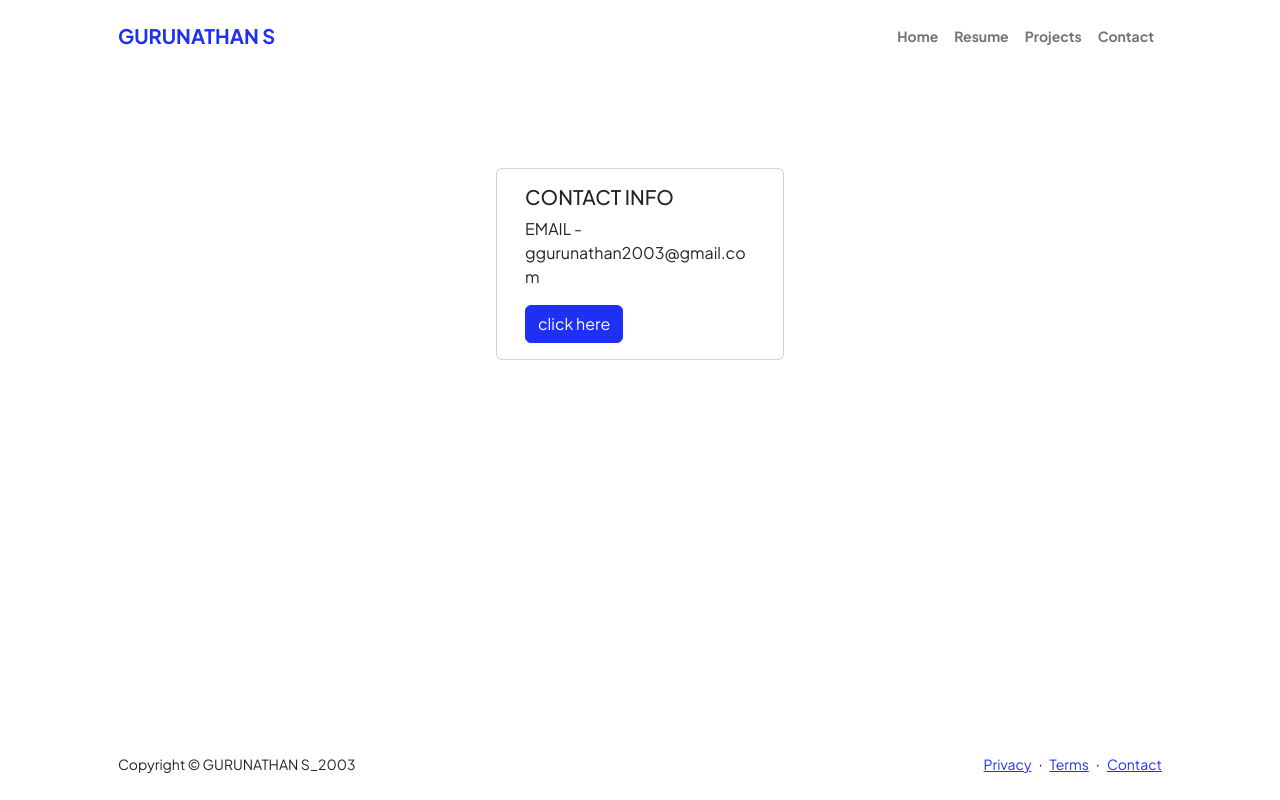
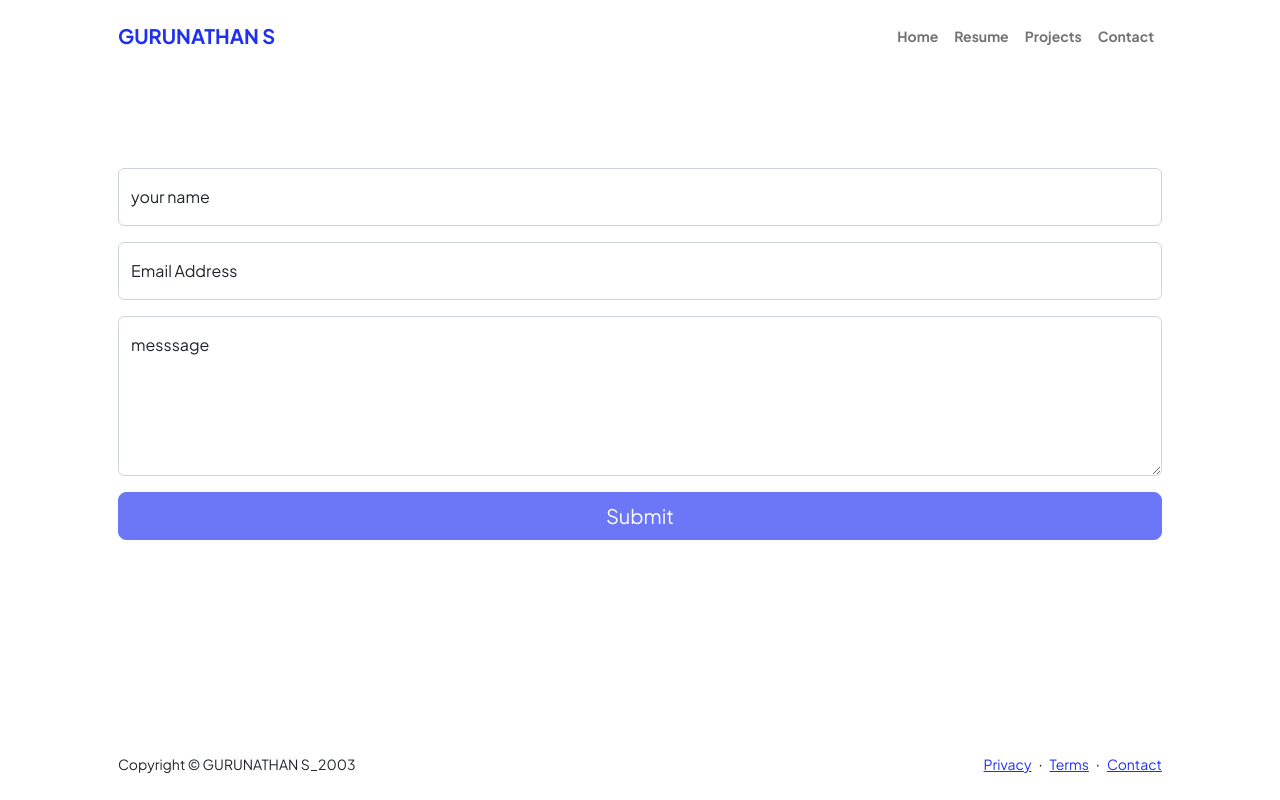
Before and after one commit to Gurunathan01/resume, a plain HTML site: page contact.html in a window 1280 px wide. Drawn offline with nearby package versions, Linux system fonts and the light colour scheme.

Commit message:
Update contact.html

```diff
--- a/contact.html
+++ b/contact.html
@@ -65,17 +65,40 @@
       </nav>
       <!-- Page content-->
       <section class="py-5">
-        <div class="card container mt-5" style="width: 18rem">
-          <div class="card-body">
-            <h5 class="card-title">CONTACT INFO</h5>
-            <p class="card-text">EMAIL - ggurunathan2003@gmail.com</p>
-            <a
-              href="https://mail.google.com/mail/u/0/#inbox?compose=CllgCJfrKjBDkgZpLxcXtlkdWcrZFRXXVTmkwKHJNGtqBTzVnMfnbpJlnhMfJWznVBGfqJpjKcg"
-              class="btn btn-primary"
-              >click here</a
-            >
-          </div>
+       <div class="container px-5 my-5">
+    <form id="contactForm" data-sb-form-api-token="0898ca3c-1fc2-4d72-aa63-b01b3c848f85">
+        <div class="form-floating mb-3">
+            <input class="form-control" id="yourName" type="text" placeholder="your name" data-sb-validations="required" />
+            <label for="yourName">your name</label>
+            <div class="invalid-feedback" data-sb-feedback="yourName:required">your name is required.</div>
         </div>
+        <div class="form-floating mb-3">
+            <input class="form-control" id="emailAddress" type="email" placeholder="Email Address" data-sb-validations="required,email" />
+            <label for="emailAddress">Email Address</label>
+            <div class="invalid-feedback" data-sb-feedback="emailAddress:required">Email Address is required.</div>
+            <div class="invalid-feedback" data-sb-feedback="emailAddress:email">Email Address Email is not valid.</div>
+        </div>
+        <div class="form-floating mb-3">
+            <textarea class="form-control" id="messsage" type="text" placeholder="messsage" style="height: 10rem;" data-sb-validations="required"></textarea>
+            <label for="messsage">messsage</label>
+            <div class="invalid-feedback" data-sb-feedback="messsage:required">messsage is required.</div>
+        </div>
+        <div class="d-none" id="submitSuccessMessage">
+            <div class="text-center mb-3">
+                <div class="fw-bolder">Form submission successful!</div>
+                <p>To activate this form, sign up at</p>
+                <a href="https://startbootstrap.com/solution/contact-forms">https://startbootstrap.com/solution/contact-forms</a>
+            </div>
+        </div>
+        <div class="d-none" id="submitErrorMessage">
+            <div class="text-center text-danger mb-3">Error sending message!</div>
+        </div>
+        <div class="d-grid">
+            <button class="btn btn-primary btn-lg disabled" id="submitButton" type="submit">Submit</button>
+        </div>
+    </form>
+</div>
+<script src="https://cdn.startbootstrap.com/sb-forms-latest.js"></script>
       </section>
     </main>
     <!-- Footer-->
```
